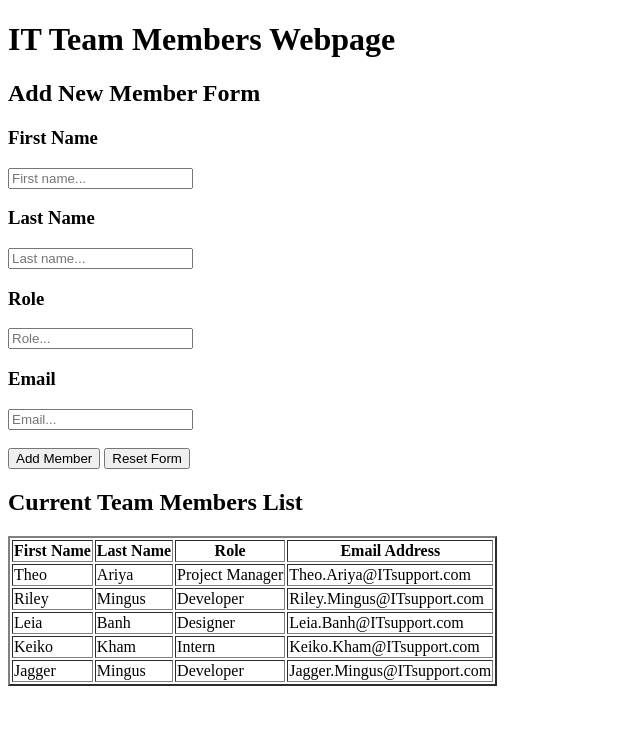
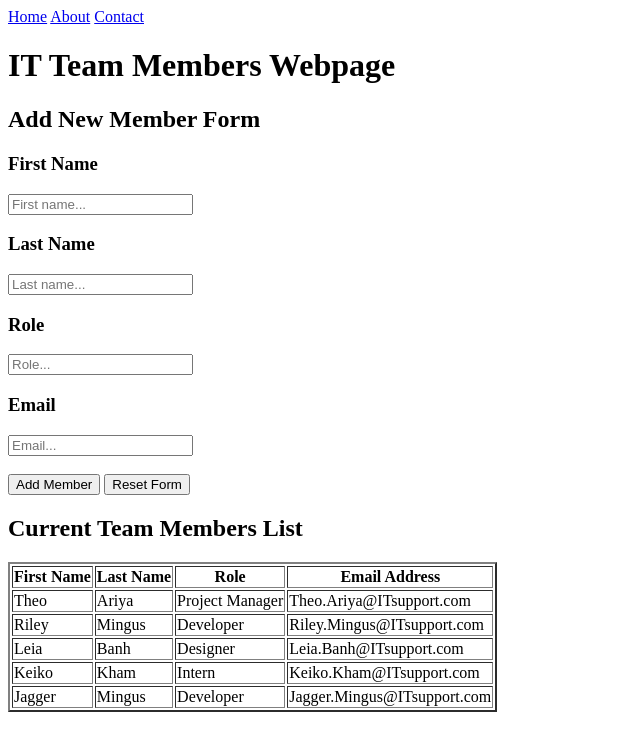
Before and after one commit to spariyakham/path2tech_html_project, a plain HTML site: page index.html in a window 1280 px wide. Shown: the whole page, without its empty margins (0-640 px from the left). Drawn offline with Linux system fonts and the light colour scheme.

Commit message:
first commit

```diff
--- a/index.html
+++ b/index.html
@@ -6,6 +6,14 @@
   <title>HTML Project</title>
 </head>
 <body>
+<div id="navigation">
+<nav>
+  <a href="https://www.npower.org/">Home</a>
+  <a href="https://www.npower.org/about/">About</a>
+  <a href="https://www.npower.org/contact-us/">Contact</a>
+</nav>
+
+</div>
 <form>
   <div id="IT team submission">
   <h1>IT Team Members Webpage</h1>
```
